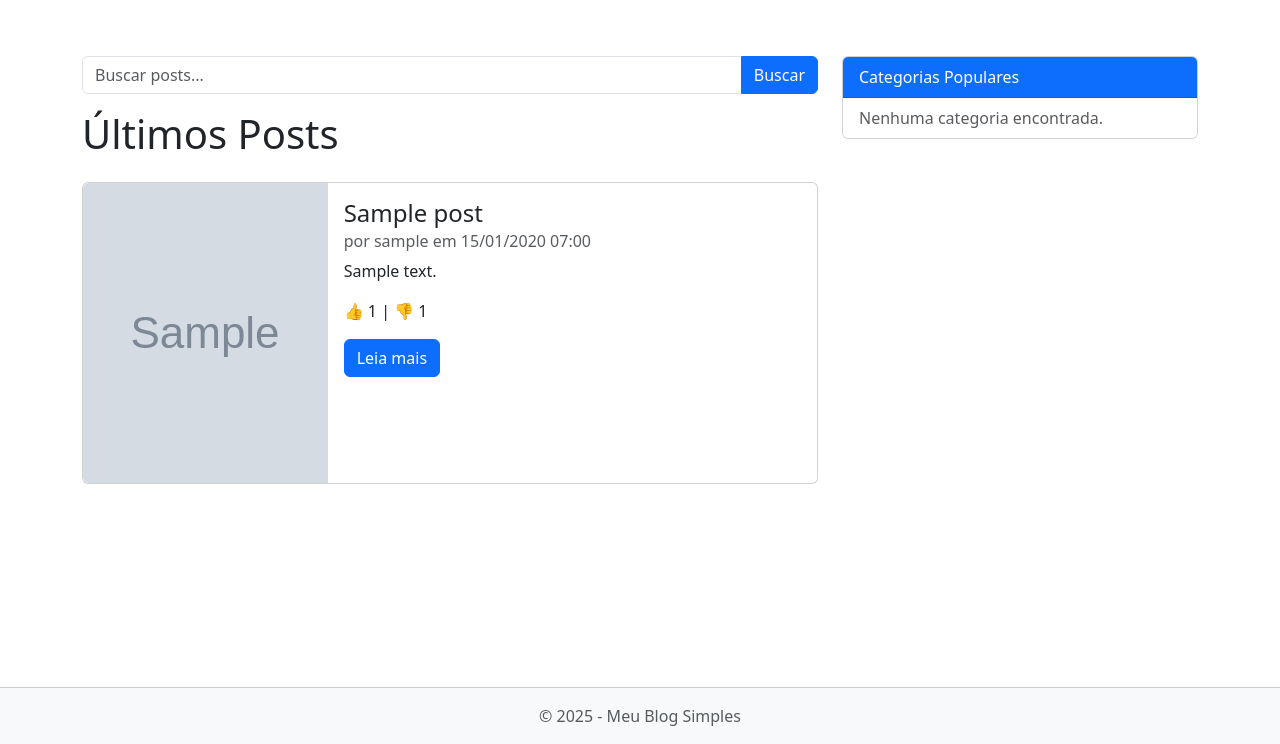
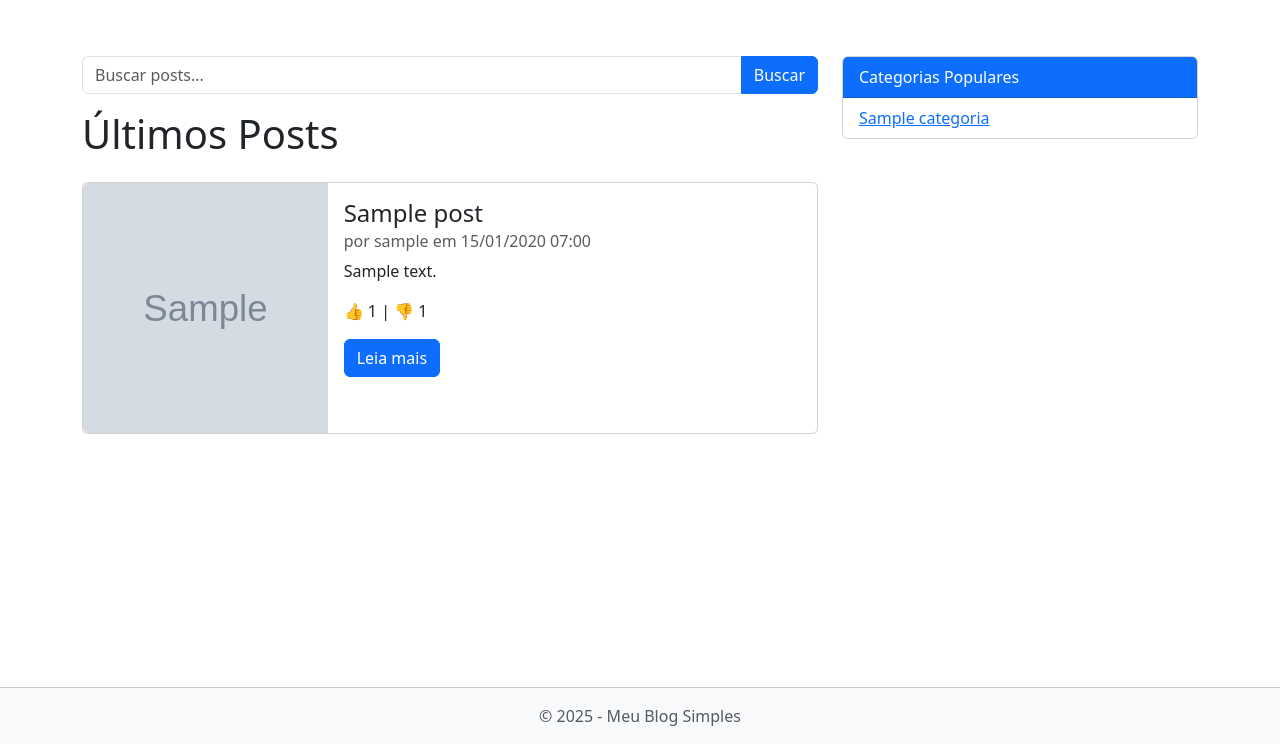
Before and after one commit to douglasinforj/blog_simples, a Django app: page / in a window 1280 px wide. Shown: the part 56-800 px from the top of the page. Run offline with Django 5.2, Linux system fonts and the light colour scheme; tables that the repository leaves empty hold one stand-in row (values such as "Sample post"); grey boxes marked "Sample" are stand-in pictures.

Commit message:
Ajustando bloco side_bar
Ajustando layout da imagem

```diff
--- a/app_blog/templates/app_blog/post_list.html
+++ b/app_blog/templates/app_blog/post_list.html
@@ -23,10 +23,10 @@
                 <div class="col-md-4">
                     {% if post.image and post.image.url %}
                         <img src="{{ post.image.url }}" class="img-fluid rounded-start" alt="Imagem do post"
-                             style="width: 400px; height: 300px; object-fit: cover;">
+                             style="width: 350px; height: 250px; object-fit: cover;">
                     {% else %}
                         <img src="{% static 'images/default.png' %}" class="img-fluid rounded-start" alt="Imagem padrão"
-                             style="width: 400px; height: 4300px; object-fit: cover;">
+                             style="width: 350px; height: 250px; object-fit: cover;">
                     {% endif %}
                 </div>
 
@@ -57,13 +57,14 @@
     <p class="text-muted">Nenhum post encontrado.</p>
 {% endif %}
 
-{% endblock content %}
+{% endblock %}
+
 
 {% block sidebar %}
 <div class="card mb-3 mt-3">
   <div class="card-header bg-primary text-white">Categorias Populares</div>
   <ul class="list-group list-group-flush">
-    {% for cat in categorias_sidebar %}
+    {% for cat in categorias %}
       <li class="list-group-item">
         <a href="{% url 'posts_por_categoria' cat.slug %}">{{ cat.nome }}</a>
       </li>
```
